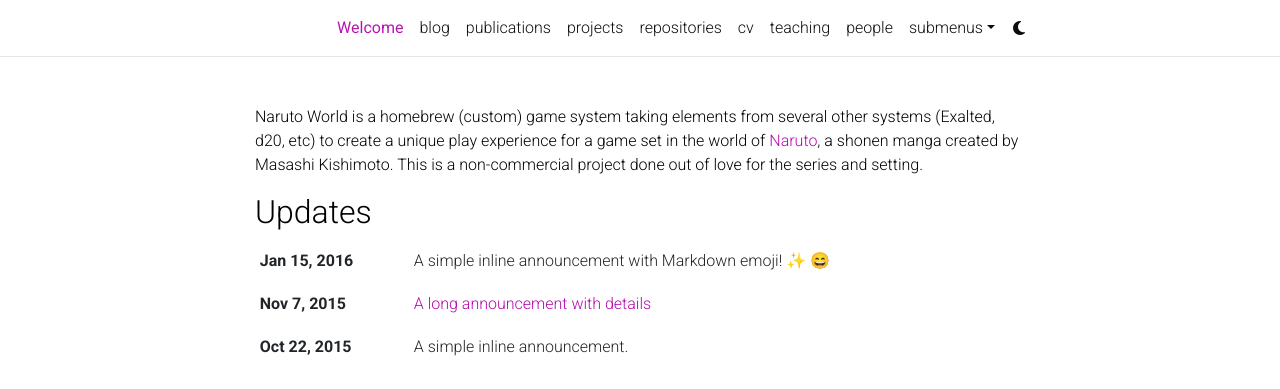
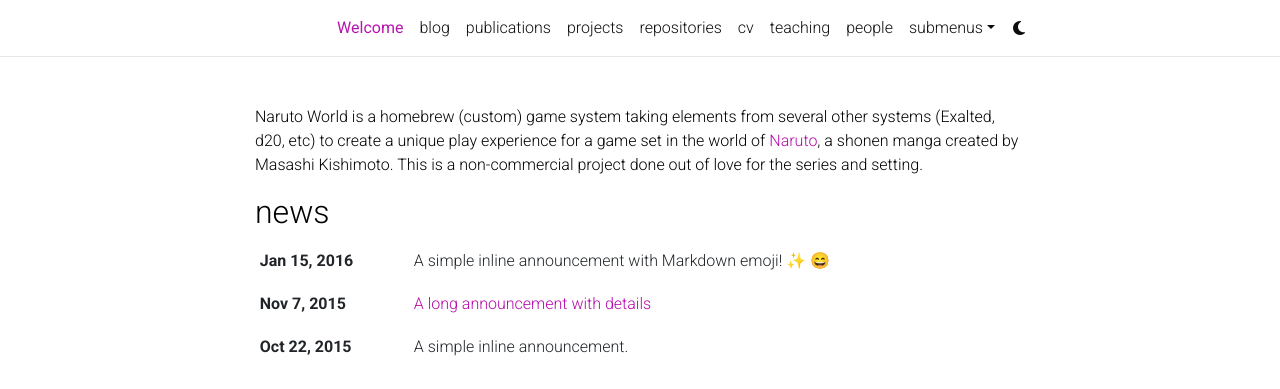
Before and after one commit to Anchorsify/Anchorsify.github.io, a Jekyll site: the page built from _pages/welcome.md, in a window 1280 px wide. Shown: the top 389 px of the page. Built offline with Jekyll 4.4.1, drawn with Linux system fonts in a browser that asks for light colours; emoji names are drawn with the system emoji font; comment, search, counter and statistics services are not loaded; a style sheet for code colours, icons or effects is not loaded.

Commit message:
Update about.html

```diff
--- a/_layouts/about.html
+++ b/_layouts/about.html
@@ -17,9 +17,15 @@
 
           <!-- News -->
           {% if page.news and site.announcements.enabled -%}
-            <h2><a href="{{ '/updates/' | relative_url }}" style="color: inherit;">Updates</a></h2>
+            <h2><a href="{{ '/updates/' | relative_url }}" style="color: inherit;">news</a></h2>
             {%- include news.html limit=true %}
           {%- endif %}
+
+          {% if page.updates and site.announcements.enabled -%}
+            <h2><a href="{{ '/updates/' | relative_url }}" style="color: inherit;">Updates</a></h2>
+            {%- include updates.html limit=true %}
+          {%- endif %}
+
         </article>
 
 </div>
```
